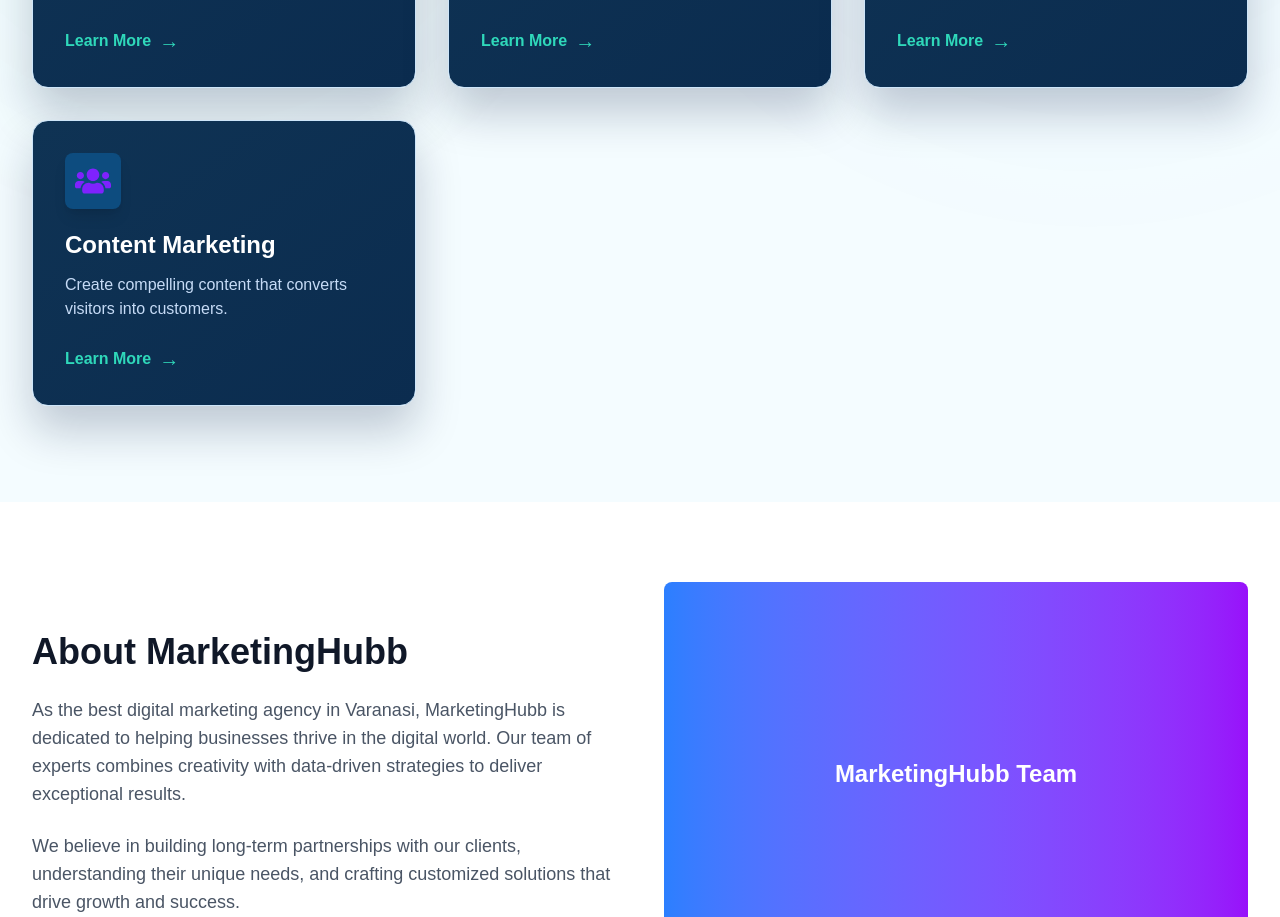
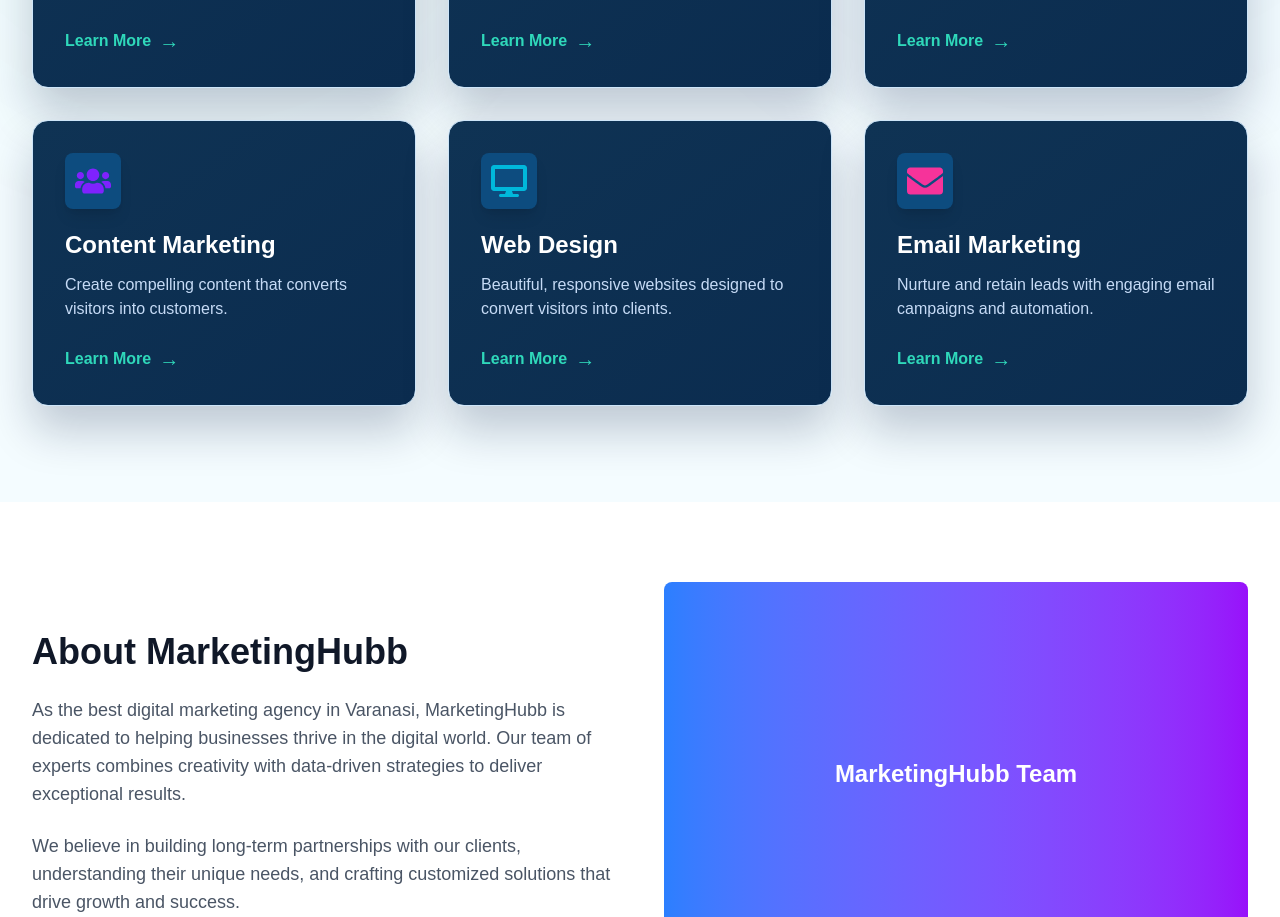
Before and after one commit to rohan-2004-web/marketinghubb, a Next.js app: page / in a window 1280 px wide. Shown: the part 1280-2197 px from the top of the page. Built offline with nearby package versions, Linux system fonts and the light colour scheme.

Commit message:
Add Web Design and Email Marketing to ServiceSection

```diff
--- a/app/components/ServiceSection.tsx
+++ b/app/components/ServiceSection.tsx
@@ -1,7 +1,7 @@
 'use client';
 
 import { motion } from 'framer-motion';
-import { FaSearch, FaBullhorn, FaChartLine, FaUsers } from 'react-icons/fa';
+import { FaSearch, FaBullhorn, FaChartLine, FaUsers, FaDesktop, FaEnvelope } from 'react-icons/fa';
 
 const services = [
   {
@@ -23,6 +23,16 @@
     icon: <FaUsers className="text-4xl text-violet-600" />,
     title: 'Content Marketing',
     description: 'Create compelling content that converts visitors into customers.',
+  },
+  {
+    icon: <FaDesktop className="text-4xl text-cyan-500" />,
+    title: 'Web Design',
+    description: 'Beautiful, responsive websites designed to convert visitors into clients.',
+  },
+  {
+    icon: <FaEnvelope className="text-4xl text-pink-500" />,
+    title: 'Email Marketing',
+    description: 'Nurture and retain leads with engaging email campaigns and automation.',
   },
 ];
 
```
